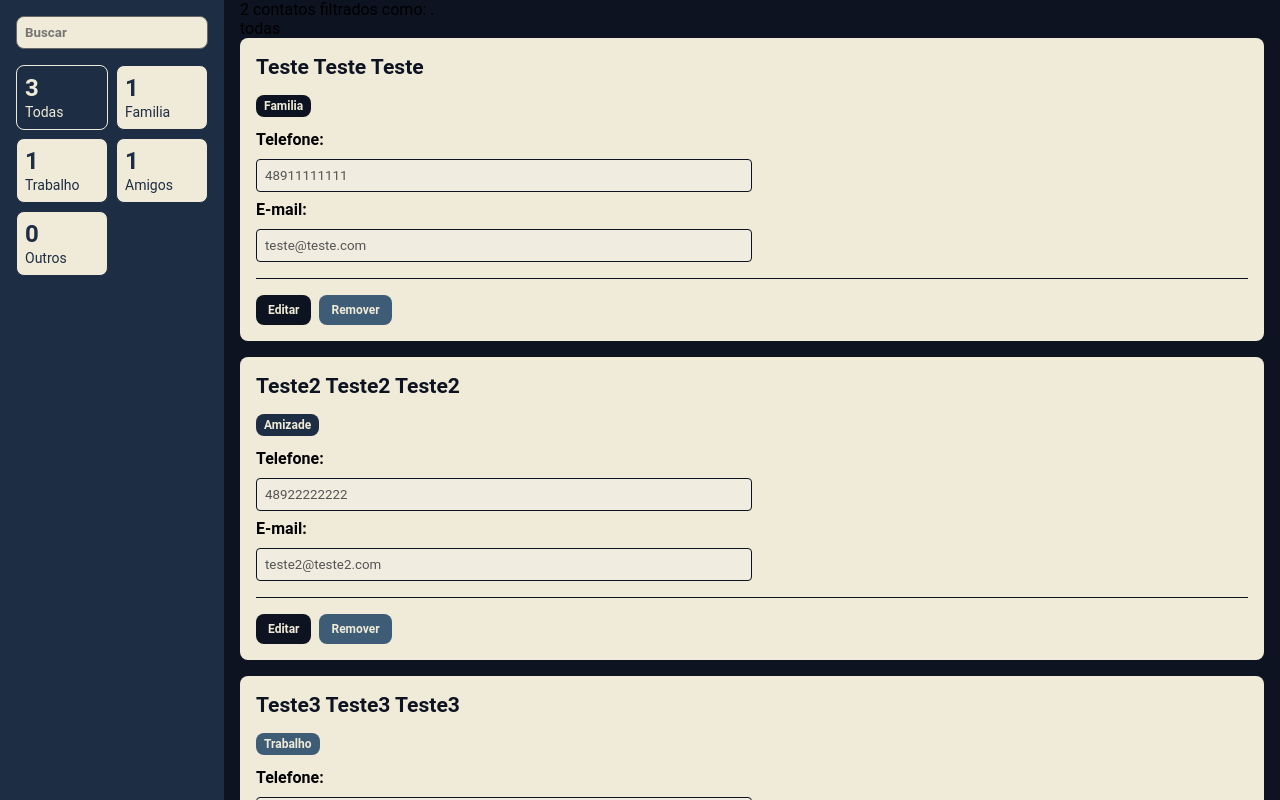
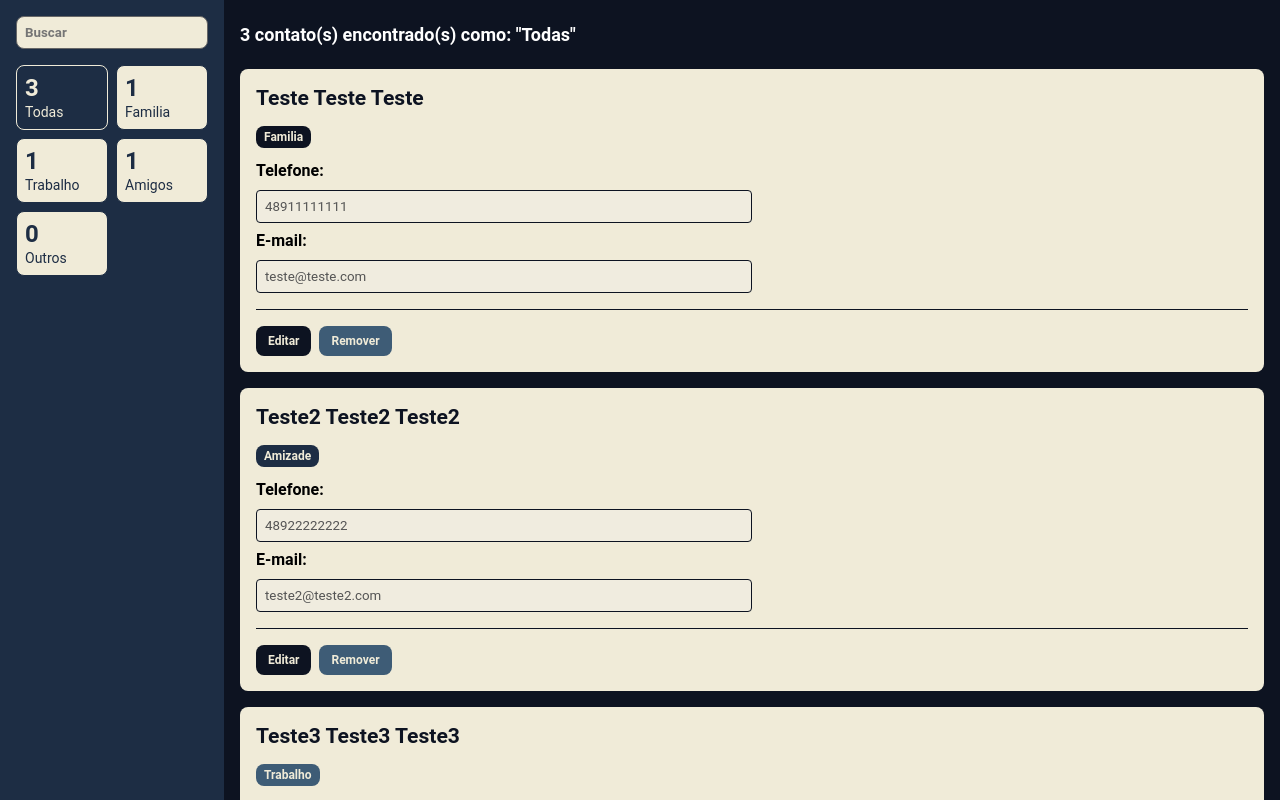
Before and after one commit to bcadore/conecta-plus-app, a React (Create React App) app: page / in a window 1280 px wide. Built offline with nearby package versions, Linux system fonts and the light colour scheme.

Commit message:
Add mensagem p/os contatos filtrados && importardo react router dom p/ criação de páginas.

```diff
--- a/package.json
+++ b/package.json
@@ -15,6 +15,7 @@
     "react": "^19.1.1",
     "react-dom": "^19.1.1",
     "react-redux": "^9.2.0",
+    "react-router-dom": "^7.8.2",
     "react-scripts": "5.0.1",
     "styled-components": "^6.1.19",
     "typescript": "^4.9.5",
--- a/src/App.tsx
+++ b/src/App.tsx
@@ -1,16 +1,28 @@
 import { Provider } from 'react-redux';
-import AsideContainer from './containers/AsideContainer';
-import ContactsListContainer from './containers/ContactsListContainer';
+import { createBrowserRouter, RouterProvider } from 'react-router-dom';
+
 import EstiloGlobal, { PageContainer } from './styles';
-import store from './store'
+
+import store from './store';
+import Home from './pages/Home';
+
+const rotas = createBrowserRouter([
+  {
+    path: '/',
+    element: <Home />,
+  },
+  {
+    path: '/cadastraContato',
+    element: <h1>Cadastra Contato</h1>,
+  },
+]);
 
 function App() {
   return (
     <Provider store={store}>
       <EstiloGlobal />
       <PageContainer>
-        <AsideContainer />
-        <ContactsListContainer />
+        <RouterProvider router={rotas} />
       </PageContainer>
     </Provider>
   );
--- a/src/containers/ContactsListContainer/index.tsx
+++ b/src/containers/ContactsListContainer/index.tsx
@@ -9,7 +9,7 @@ const ContactsListContainer = () => {
     (state: RootReducer) => state.filtro
   );
 
-  const filtraTarefas = () => {
+  const filtraContatos = () => {
     let contatosFiltrados = itens;
 
     if (termo !== undefined) {
@@ -30,16 +30,27 @@ const ContactsListContainer = () => {
     }
   };
 
+  const exibeResultado = (quantidade: number) => {
+    let mensagem = '';
+    const complemento =
+      termo !== undefined && termo.length > 0 ? `e "${termo}"` : '';
+
+    if (criterio === 'todas') {
+      mensagem = `${quantidade} contato(s) encontrado(s) como: "Todas" ${complemento}`;
+    } else {
+      mensagem = `${quantidade} contato(s) encontrado(s) como: "${`${valor}`}" ${complemento}`;
+    }
+
+    return mensagem;
+  };
+  const contatos = filtraContatos();
+  const mensagem = exibeResultado(contatos.length);
+
   return (
     <S.Main>
-      <p>2 contatos filtrados como: {termo}.</p>
+      <S.MensagemResultado>{mensagem}</S.MensagemResultado>
       <ul>
-        <li>{termo}</li>
-        <li>{criterio}</li>
-        <li>{valor}</li>
-      </ul>
-      <ul>
-        {filtraTarefas().map((c) => (
+        {contatos.map((c) => (
           <li key={c.nomeContato}>
             <ContatoComponent
               nomeContato={c.nomeContato}
--- a/src/containers/ContactsListContainer/styles.ts
+++ b/src/containers/ContactsListContainer/styles.ts
@@ -6,3 +6,12 @@ export const Main = styled.div`
   overflow-y: scroll;
   background-color: #0d1321;
 `;
+
+export const MensagemResultado = styled.p`
+  display: block;
+  margin-top: 24px;
+  margin-bottom: 24px;
+  font-size: 18px;
+  font-weight: bold;
+  color: #FFF;
+`
--- /dev/null
+++ b/src/pages/Home/index.tsx
@@ -0,0 +1,13 @@
+import AsideContainer from '../../containers/AsideContainer';
+import ContactsListContainer from '../../containers/ContactsListContainer';
+
+const Home = () => {
+  return (
+    <>
+      <AsideContainer />
+      <ContactsListContainer />
+    </>
+  );
+};
+
+export default Home;
```
Also changed, not shown: 1 other file (tests, documents, lock files or other folders).
